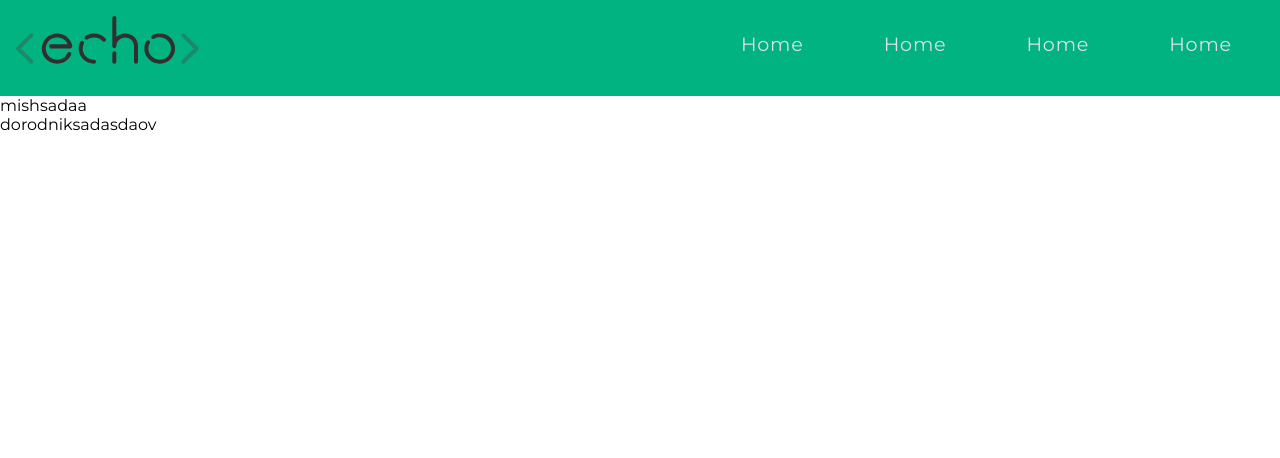
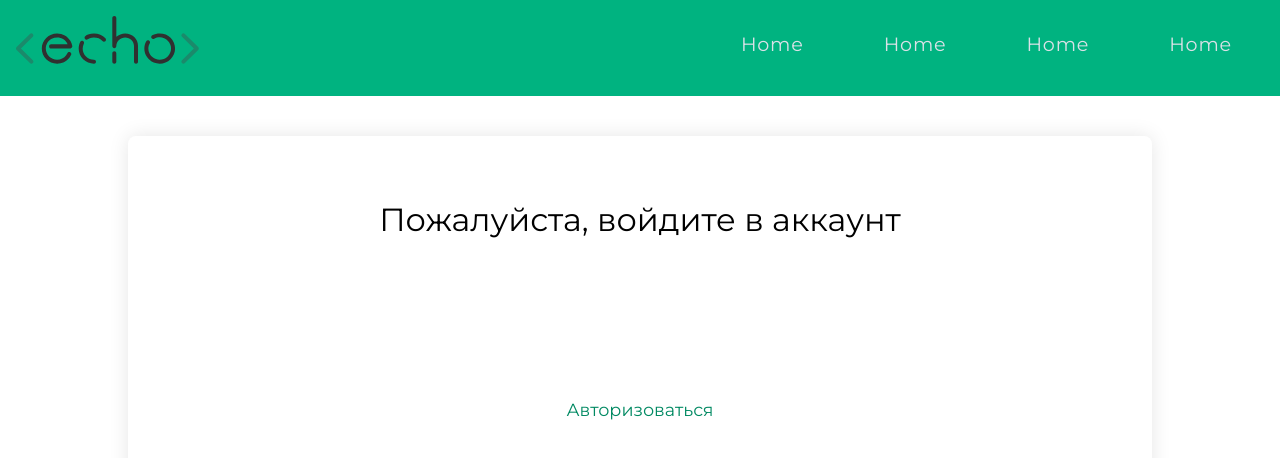
Before and after one commit to adskiireanimator/test_eho_project, a Vue app: page /#/user_profile in a window 1280 px wide. Shown: the top 458 px of the page. Built offline with nearby package versions, Linux system fonts and the light colour scheme.

Commit message:
user_profile is done

```diff
--- a/src/assets/main.scss
+++ b/src/assets/main.scss
@@ -85,3 +85,50 @@
     padding: 1rem 0;
     transition: all 0.5s;
 }
+
+.message {
+    &_text {
+        text-align: center;
+        font-size: 2rem;
+        font-weight: 400;
+    }
+
+    &_link {
+        text-align: center;
+        font-size: 1.1rem;
+        color: #018962;
+        margin-bottom: 20px;
+
+        &:hover {
+            cursor: pointer;
+            color: #00b380;
+        }
+    }
+
+    &_button {
+        border: none;
+        border-radius: 2rem;
+        box-shadow: 0px 1px 3px #666666;
+        color: #ffffff;
+        font-size: 2rem;
+        background: #00b380;
+        padding: 1rem 2rem;
+
+        &:hover {
+            cursor: pointer;
+            background: #62bea4;
+        }
+    }
+
+    &_single_container {
+        display: flex;
+        flex-direction: column;
+        align-items: center;
+        height: 50vh;
+        width: 70%;
+        padding: 5%;
+        margin: 5vh 10%;
+        border-radius: 8px;
+        box-shadow: 0 0 20px rgb(0 0 0 / 10%);
+    }
+}
--- a/src/views/UserProfile.vue
+++ b/src/views/UserProfile.vue
@@ -1,13 +1,26 @@
 <template>
     <div>
         <div id="nav">
-            <p>{{ getName }}</p>
-            <p>{{ getSurname }}</p>
-            <p>{{accesToken}}</p>
-            <span v-if="isLoggedIn">
-                <a v-on:click="logout">Logout</a>
-            </span>
-            <p>{{ authStatus }}</p>
+          <div class="">
+            <div v-if="isLoggedIn" class="message_single_container">
+                <p class="message_text">{{ getName }} {{ getSurname }}, добро пожаловать</p>
+                <div class="spacer"></div>
+                <button v-on:click="logout" class="message_button">Выйти из аккаунта</button>
+                <div class="spacer"></div>
+            </div>
+            <div v-else>
+              <div class="message_single_container">
+                <p class="message_text">
+                  Пожалуйста, войдите в аккаунт
+                </p>
+                <div class="spacer"></div>
+                <router-link to="/authorization">
+                  <p class="message_link">Авторизоваться</p>
+                </router-link>
+                <div class="spacer"></div>
+              </div>
+            </div>
+          </div>
         </div>
     </div>
 </template>
@@ -49,6 +62,7 @@
 
     async created(){
       this.fetchData();
-    }
+    },
+
   }
 </script>
```
Also changed, not shown: src/components/SingleMessage.vue (deleted, +0 -15 lines).
